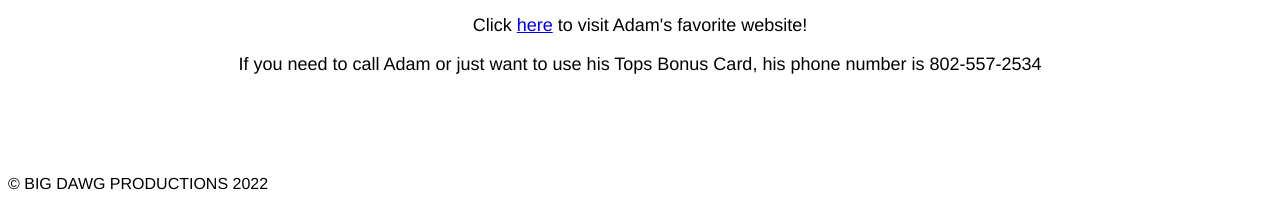
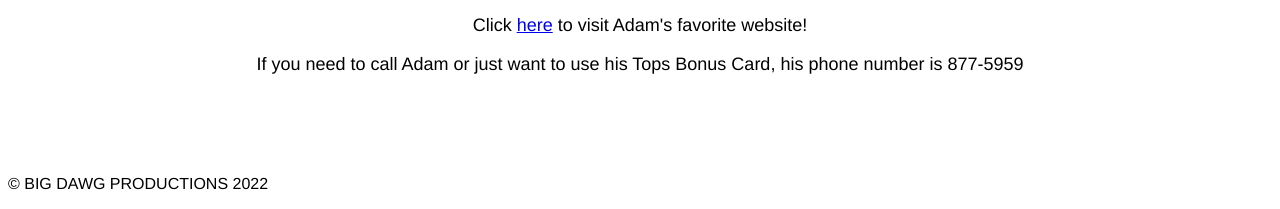
Before and after one commit to blursine/myfriend.github.io, a plain HTML site: page index.html in a window 1280 px wide. Shown: the part 778-987 px from the top of the page. Drawn offline with Linux system fonts and the light colour scheme.

Commit message:
removed private info

```diff
--- a/index.html
+++ b/index.html
@@ -19,7 +19,7 @@
       <li>Usually not a faggot</li>
     </ul>
     <p>Click <a href='https://www.youtube.com/watch?v=dQw4w9WgXcQ' target='_blank'>here</a> to visit Adam's favorite website!</p>
-    <p>If you need to call Adam or just want to use his Tops Bonus Card, his phone number is 802-557-2534</p>
+    <p>If you need to call Adam or just want to use his Tops Bonus Card, his phone number is 877-5959</p>
   </div>
   <div class='footer'>
 
```
